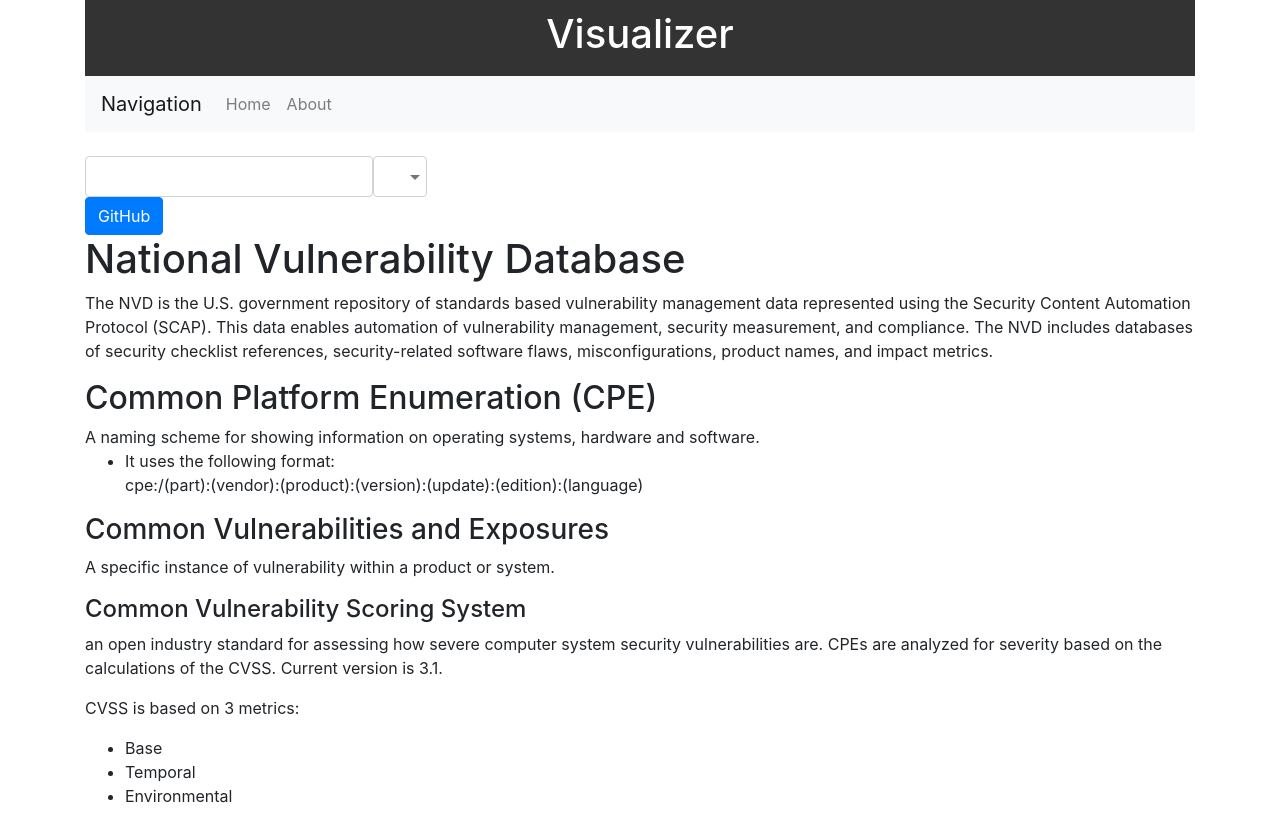
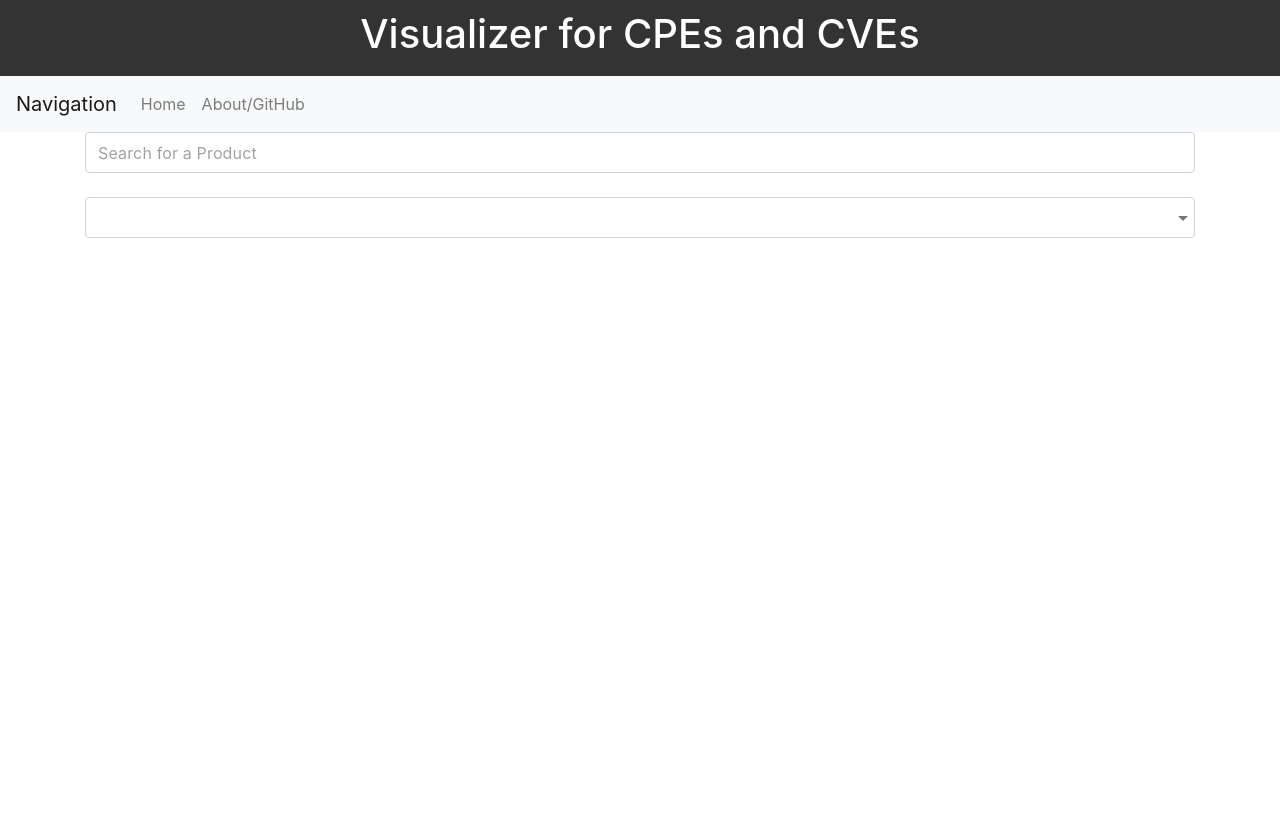
Before and after one commit to eric-yeung/visualizer, a React (Create React App) app: page /About in a window 1280 px wide. After the commit the page ends 800 px from the top, so only its background shows below. Built offline with nearby package versions, Linux system fonts and the light colour scheme.

Commit message:
UI Changes

```diff
--- a/package.json
+++ b/package.json
@@ -24,7 +24,6 @@
   "scripts": {
     "start": "react-scripts start",
     "start-api": "cd visualizer-backend && venv/bin/flask run --no-debugger",
-
     "build": "react-scripts build",
     "test": "react-scripts test",
     "eject": "react-scripts eject"
@@ -48,5 +47,4 @@
     ]
   },
   "proxy": "http://localhost:5000"
-
 }
--- a/public/index.html
+++ b/public/index.html
@@ -2,16 +2,12 @@
 <html lang="en">
   <head>
     <meta charset="utf-8" />
-    <link rel="icon" href="%PUBLIC_URL%/favicon.ico" />
     <meta name="viewport" content="width=device-width, initial-scale=1" />
     <meta name="theme-color" content="#000000" />
     <meta
       name="description"
       content="Web site created using create-react-app"
     />
-    <link rel="apple-touch-icon" href="%PUBLIC_URL%/logo192.png" />
-
-    <link rel="manifest" href="%PUBLIC_URL%/manifest.json" />
 
     <title>React App</title>
   </head>
--- a/src/App.css
+++ b/src/App.css
@@ -24,6 +24,16 @@
 .center {
   text-align: center;
 }
+
+.background {
+  color: #383838;
+}
+
+.buffer {
+  margin: auto;
+  width: 50%;
+  padding: 10px;
+}
 @keyframes App-logo-spin {
   from {
     transform: rotate(0deg);
--- a/src/App.js
+++ b/src/App.js
@@ -4,16 +4,30 @@ import { BrowserRouter as Router, Route } from 'react-router-dom';
 import Header from './components/layout/header';
 import Cpe from './components/Cpe';
 import Navbar from './components/layout/navbar';
-import Input from '@material-ui/core/TextField';
-import InputLabel from '@material-ui/core/InputLabel';
-import MenuItem from '@material-ui/core/MenuItem';
-import FormHelperText from '@material-ui/core/FormHelperText';
-import FormControl from '@material-ui/core/FormControl';
-import Select from '@material-ui/core/Select';
-import { makeStyles, withStyles } from '@material-ui/core/styles';
-import InputBase from '@material-ui/core/InputBase';
-import Button from '@material-ui/core/Button';
-import About from './components/layout/About';
+// import Input from '@material-ui/core/TextField';
+// import InputLabel from '@material-ui/core/InputLabel';
+// import MenuItem from '@material-ui/core/MenuItem';
+// import FormControl from '@material-ui/core/FormControl';
+// import Select from '@material-ui/core/Select';
+// import { makeStyles, , } from '@material-ui/core/styles';
+// import InputBase from '@material-ui/core/InputBase';
+// import Button from '@material-ui/core/Button';
+
+import {
+  Button,
+  InputBase,
+  makeStyles,
+  FormControl,
+  Select,
+  InputLabel,
+  MenuItem,
+  withStyles,
+  TextField,
+  Card,
+  CardActions,
+  CardContent,
+  Typography
+} from '@material-ui/core';
 
 
 
@@ -52,7 +66,27 @@ const BootstrapInput = withStyles((theme) => ({
   },
 }))(InputBase);
 
+const useStyles = makeStyles({
+  root: {
+    minWidth: 275,
+  },
+  bullet: {
+    display: 'inline-block',
+    margin: '0 2px',
+    transform: 'scale(0.8)',
+  },
+  title: {
+    fontSize: 14,
+  },
+  pos: {
+    marginBottom: 12,
+  },
+});
+
 export function App () {
+
+  const classes = useStyles();
+  const bull = <span className={classes.bullet}>•</span>;
 
   const [search, setSearch] = useState('')
   const [version,setVersion] = useState(0)
@@ -85,15 +119,15 @@ export function App () {
 
   return (
     <Router>
-      <div className="">
-        <div className="container">
+      <div>
+        <div>
           <Header />
           <Navbar />
           {showSearchBar?
-           <div>
+           <div className="container">
 
-            <FormControl >
-              <InputLabel htmlFor="demo-customized-textbox" >Search for a Product</InputLabel>
+            <FormControl fullWidth="true">
+              {/* <InputLabel label="search" htmlFor="demo-customized-textbox" >Search for a Product</InputLabel> */}
               <BootstrapInput
                 onChange={handleSearchChange}
                   id="demo-customized-textbox" placeholder="Search for a Product"
@@ -101,7 +135,7 @@ export function App () {
 
             </FormControl>
 
-            <FormControl >
+            <FormControl fullWidth="true">
               <InputLabel id="demo-customized-select-label">CPE Format</InputLabel>
               <Select
                 labelId="demo-customized-select-label"
@@ -132,9 +166,34 @@ export function App () {
           )}
           />
           }
+        </div>
 
-          <Route path="/About" component={About} />
-        </div>
+        {/* <div className="buffer">
+          <Card className={classes.root}>
+            <CardContent>
+
+              <Typography className={classes.title} color="textSecondary" gutterBottom>
+                About us
+              </Typography>
+
+              <Typography variant="h5" component="h2">
+                Eric Yeung
+              </Typography>
+
+              <Typography className={classes.pos} color="textSecondary">
+                4th Year Computer Science Student
+              </Typography>
+
+              <Typography variant="body2" component="p">
+                well meaning and kindly.
+                <br />
+                {'"a benevolent smile"'}
+              </Typography>
+
+            </CardContent>
+          </Card>
+        </div> */}
+
       </div>
     </Router>
   )
--- a/src/components/Cpe.js
+++ b/src/components/Cpe.js
@@ -2,6 +2,45 @@ import React, { useEffect, useState }  from 'react';
 import MaterialTable from 'material-table'
 import { createMuiTheme, MuiThemeProvider } from '@material-ui/core/styles';
 import Button from '@material-ui/core/Button';
+
+import { forwardRef } from 'react';
+
+import AddBox from '@material-ui/icons/AddBox';
+import ArrowDownward from '@material-ui/icons/ArrowDownward';
+import Check from '@material-ui/icons/Check';
+import ChevronLeft from '@material-ui/icons/ChevronLeft';
+import ChevronRight from '@material-ui/icons/ChevronRight';
+import Clear from '@material-ui/icons/Clear';
+import DeleteOutline from '@material-ui/icons/DeleteOutline';
+import Edit from '@material-ui/icons/Edit';
+import FilterList from '@material-ui/icons/FilterList';
+import FirstPage from '@material-ui/icons/FirstPage';
+import LastPage from '@material-ui/icons/LastPage';
+import Remove from '@material-ui/icons/Remove';
+import SaveAlt from '@material-ui/icons/SaveAlt';
+import Search from '@material-ui/icons/Search';
+import ViewColumn from '@material-ui/icons/ViewColumn';
+
+const tableIcons = {
+    Add: forwardRef((props, ref) => <AddBox {...props} ref={ref} />),
+    Check: forwardRef((props, ref) => <Check {...props} ref={ref} />),
+    Clear: forwardRef((props, ref) => <Clear {...props} ref={ref} />),
+    Delete: forwardRef((props, ref) => <DeleteOutline {...props} ref={ref} />),
+    DetailPanel: forwardRef((props, ref) => <ChevronRight {...props} ref={ref} />),
+    Edit: forwardRef((props, ref) => <Edit {...props} ref={ref} />),
+    Export: forwardRef((props, ref) => <SaveAlt {...props} ref={ref} />),
+    Filter: forwardRef((props, ref) => <FilterList {...props} ref={ref} />),
+    FirstPage: forwardRef((props, ref) => <FirstPage {...props} ref={ref} />),
+    LastPage: forwardRef((props, ref) => <LastPage {...props} ref={ref} />),
+    NextPage: forwardRef((props, ref) => <ChevronRight {...props} ref={ref} />),
+    PreviousPage: forwardRef((props, ref) => <ChevronLeft {...props} ref={ref} />),
+    ResetSearch: forwardRef((props, ref) => <Clear {...props} ref={ref} />),
+    Search: forwardRef((props, ref) => <Search {...props} ref={ref} />),
+    SortArrow: forwardRef((props, ref) => <ArrowDownward {...props} ref={ref} />),
+    ThirdStateCheck: forwardRef((props, ref) => <Remove {...props} ref={ref} />),
+    ViewColumn: forwardRef((props, ref) => <ViewColumn {...props} ref={ref} />)
+  };
+
 
 
 export default function Cpe(props) {
@@ -52,14 +91,19 @@ export default function Cpe(props) {
         });
     }
 
+    function backButton(){
+        setShowCpe(true);
+        setTitle('Keyword: ' + props.searchQuery);
+    }
+
     if(showCpe){
         return (
-
-            <MuiThemeProvider theme={theme}>
+            <div style={{ margin: "auto", maxWidth: "80%"}}>
+                <MuiThemeProvider theme={theme}>
                 <MaterialTable
+                    icons={tableIcons}
                     title={title}     // Search result here
                     columns={[
-                    { title: 'Number', field: 'id' },
                     { title: 'Name', field: 'name' },
                     { title: 'Version', field: 'version', type: 'numeric' },
 
@@ -67,25 +111,27 @@ export default function Cpe(props) {
                     data={props.cpes}
                     options={{
                     sorting: true,
-                    selection: true,
+                    // selection: true,
                     search: true
                     }}
                     //onRowClick={((evt, selectedRow) => setSelectedRow(selectedRow.tableData.name))}
                     onRowClick={(rows) => displayCVEs(rows.target.textContent)}
                     //onSelectionChange={(rows) => alert('You selected ' + rows[0].name)}
                 />
-          </MuiThemeProvider>
+                </MuiThemeProvider>
+            </div>
+
         )
     }
     else{
 
         return (
-            <div>
+            <div style={{ margin: "auto", maxWidth: "80%"}}>
                 <MuiThemeProvider theme={theme}>
                     <MaterialTable
+                        icons={tableIcons}
                         title={title}     // Search result here
                         columns={[
-                        { title: 'Number', field: 'id' },
                         { title: 'Name', field: 'name' },
                         { title: 'Description', field: 'description' },
                         { title: 'Published Date', field: 'published date' },
@@ -96,7 +142,7 @@ export default function Cpe(props) {
                         data={cveData}
                         options={{
                         sorting: true,
-                        selection: true,
+                        // selection: true,
                         search: true
                         }}
                         //onRowClick={((evt, selectedRow) => setSelectedRow(selectedRow.tableData.name))}
@@ -106,7 +152,7 @@ export default function Cpe(props) {
 
                     </MuiThemeProvider>
 
-                <Button variant="contained" color="primary" onClick = {() =>setShowCpe(true)} >
+                <Button variant="contained" color="primary" onClick = {() => backButton()} >
                     Back to results
                 </Button>
             </div>
--- a/src/components/layout/About.js
+++ /dev/null
@@ -1,56 +0,0 @@
-import React from 'react';
-import { Button } from 'reactstrap';
-
-export default function About() {
-    return (
-        <div>
-            <React.Fragment>
-                <Button color="primary" href="https://github.com/eric-yeung/visualizer" target="_blank">GitHub</Button>
-                <h1>National Vulnerability Database</h1>
-                <p>
-                    The NVD is the U.S. government repository of standards based
-                    vulnerability management data represented using the Security Content Automation Protocol (SCAP).
-                    This data enables automation of vulnerability management, security measurement, and compliance.
-                    The NVD includes databases of security checklist references, security-related software flaws, misconfigurations, product names, and impact metrics.
-                </p>
-
-                <h2>Common Platform Enumeration (CPE)</h2>
-                <p>
-                    A naming scheme for showing information on operating systems, hardware and software.
-                    <ul>
-                        <li>It uses the following format:</li>
-                        cpe:/(part):(vendor):(product):(version):(update):(edition):(language)
-                    </ul>
-                </p>
-
-                <h3>Common Vulnerabilities and Exposures</h3>
-                <p>
-                    A specific instance of vulnerability within a product or system.
-                </p>
-
-                <h4>Common Vulnerability Scoring System</h4>
-                <p>
-                    an open industry standard for assessing how severe computer system security vulnerabilities are.
-                    CPEs are analyzed for severity based on the calculations of the CVSS.
-                    Current version is 3.1.
-                </p>
-
-                <p>
-                    CVSS is based on 3 metrics:
-                </p>
-
-                <ul>
-                    <li>
-                        Base
-                    </li>
-                    <li>
-                        Temporal
-                    </li>
-                    <li>
-                        Environmental
-                    </li>
-                </ul>
-            </React.Fragment>
-        </div>
-    )
-}
--- a/src/components/layout/header.js
+++ b/src/components/layout/header.js
@@ -3,7 +3,7 @@ import React from 'react';
 export default function header() {
     return (
         <header style={headerStyle}>
-            <h1>Visualizer</h1>
+            <h1>Visualizer for CPEs and CVEs</h1>
 
         </header>
     )
--- a/src/components/layout/navbar.js
+++ b/src/components/layout/navbar.js
@@ -2,30 +2,22 @@ import React, { useState } from 'react';
 import {
   Collapse,
   Navbar,
-  NavbarToggler,
   NavbarBrand,
   Nav,
   NavItem,
   NavLink,
-  UncontrolledDropdown,
-  DropdownToggle,
-  DropdownMenu,
-  DropdownItem,
-  NavbarText
 } from 'reactstrap';
-import About from './About';
 
 
 const Navibar = (props) => {
   const [isOpen, setIsOpen] = useState(false);
 
-  const toggle = () => setIsOpen(!isOpen);
-
   return (
     <div>
       <Navbar color="light" light expand="md">
+
         <NavbarBrand >Navigation</NavbarBrand>
-        <NavbarToggler onClick={toggle} />
+
         <Collapse isOpen={isOpen} navbar>
           <Nav className="mr-auto" navbar>
 
@@ -34,7 +26,7 @@ const Navibar = (props) => {
             </NavItem>
 
             <NavItem>
-              <NavLink href="/About">About</NavLink>
+              <NavLink href="https://github.com/eric-yeung/visualizer" target="_blank">About/GitHub</NavLink>
             </NavItem>
 
           </Nav>
```
Also changed, not shown: src/ExampleCPE.json (deleted, +0 -82 lines), 2 other files (tests, documents, lock files or other folders).
